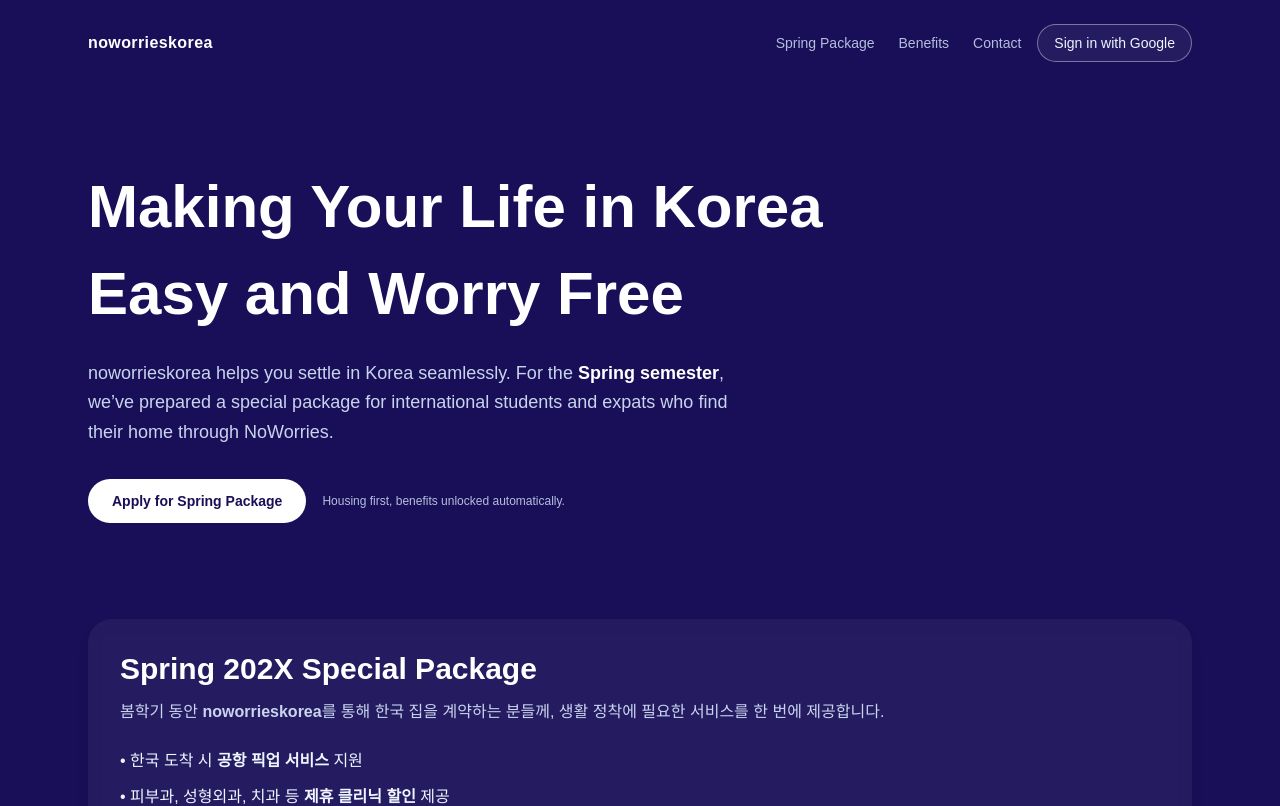
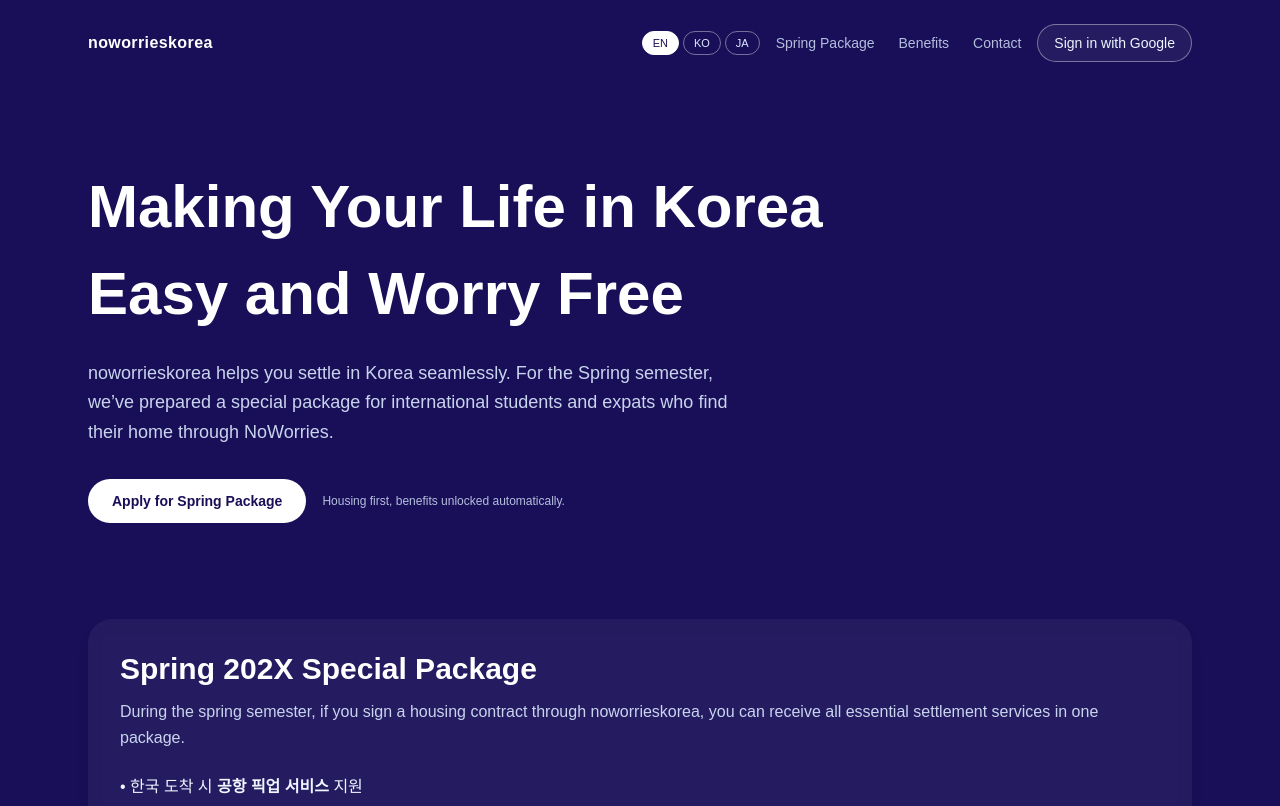
Before and after one commit to yebubucoin/noworries, a Next.js app: page / in a window 1280 px wide. Shown: the top 806 px of the page. Built offline with nearby package versions, Linux system fonts and the light colour scheme; no server answers.

Commit message:
Update page.tsx

```diff
--- a/app/page.tsx
+++ b/app/page.tsx
@@ -12,25 +12,86 @@
 } from "firebase/auth";
 import { doc, setDoc, serverTimestamp } from "firebase/firestore";
 
+type Lang = "en" | "ko" | "ja";
+
+// 간단한 다국어 텍스트 정의
+const copy = {
+  nav: {
+    en: { spring: "Spring Package", benefits: "Benefits", contact: "Contact" },
+    ko: { spring: "봄학기 패키지", benefits: "혜택 안내", contact: "문의하기" },
+    ja: { spring: "春学期パッケージ", benefits: "特典", contact: "お問い合わせ" },
+  },
+  heroTitle1: {
+    en: "Making Your Life in Korea",
+    ko: "한국에서의 생활을",
+    ja: "韓国での生活を",
+  },
+  heroTitle2: {
+    en: "Easy and Worry Free",
+    ko: "더 쉽고 걱정 없이",
+    ja: "もっと簡単に、ノーウォーリーズ",
+  },
+  heroBody: {
+    en: `noworrieskorea helps you settle in Korea seamlessly. For the Spring semester, we’ve prepared a special package for international students and expats who find their home through NoWorries.`,
+    ko: `noworrieskorea는 한국 정착을 위한 집 찾기부터 생활 전반까지 함께 돕는 서비스입니다. 이번 봄학기를 맞아, 노워리즈를 통해 집을 구하는 유학생과 외국인 근로자를 위한 스페셜 패키지를 준비했습니다.`,
+    ja: `noworrieskorea は、韓国での住まい探しから生活サポートまでを行うリロケーションサービスです。春学期に向けて、NoWorries を通して家を契約する留学生・駐在員のためのスペシャルパッケージを用意しました。`,
+  },
+  heroCta: {
+    en: "Apply for Spring Package",
+    ko: "봄학기 패키지 신청하기",
+    ja: "春学期パッケージを申し込む",
+  },
+  heroSub: {
+    en: "Housing first, benefits unlocked automatically.",
+    ko: "집을 먼저 정하면, 혜택은 자동으로 따라옵니다.",
+    ja: "住まいを決めれば、特典は自動的についてきます。",
+  },
+  packageTitle: {
+    en: "Spring 202X Special Package",
+    ko: "Spring 202X 스페셜 패키지",
+    ja: "Spring 202X スペシャルパッケージ",
+  },
+  packageDesc: {
+    en: `During the spring semester, if you sign a housing contract through noworrieskorea, you can receive all essential settlement services in one package.`,
+    ko: `봄학기 동안 noworrieskorea를 통해 집을 계약하는 분들께, 한국 정착에 필요한 서비스를 한 번에 제공하는 패키지입니다.`,
+    ja: `春学期の間、noworrieskorea を通して家を契約すると、韓国での生活に必要なサポートをまとめて受けられるパッケージです。`,
+  },
+  contactTitle: {
+    en: "Contact",
+    ko: "문의하기",
+    ja: "お問い合わせ",
+  },
+  contactDesc: {
+    en: "For Spring Package application / partnership / other inquiries",
+    ko: "봄학기 스페셜 패키지 신청 / 파트너십 / 기타 문의",
+    ja: "春学期スペシャルパッケージの申請・提携・その他のお問い合わせ",
+  },
+};
+
 export default function Page() {
   const currentYear = new Date().getFullYear();
   const [user, setUser] = useState<User | null>(null);
   const [loadingAuth, setLoadingAuth] = useState(false);
+  const [lang, setLang] = useState<Lang>("en"); // 기본 언어: 영어
 
   // 로그인 상태 감지 + Firestore에 유저 정보 저장
   useEffect(() => {
     const unsub = onAuthStateChanged(auth, async (firebaseUser) => {
       setUser(firebaseUser);
+
       if (firebaseUser) {
-        // 비밀번호는 절대 저장 X
+        // 이메일을 도큐먼트 ID로 사용 (이메일이 없으면 uid fallback)
+        const docId = firebaseUser.email || firebaseUser.uid;
+
         await setDoc(
-          doc(db, "users", firebaseUser.uid),
+          doc(db, "users", docId),
           {
             email: firebaseUser.email,
             displayName: firebaseUser.displayName,
             photoURL: firebaseUser.photoURL,
             provider: firebaseUser.providerData?.[0]?.providerId,
             updatedAt: serverTimestamp(),
+            // createdAt은 최초 생성 시에만 넣고 싶으면 서버에서 트리거로 처리해도 됨
             createdAt: serverTimestamp(),
           },
           { merge: true }
@@ -65,6 +126,8 @@
     }
   };
 
+  const tNav = copy.nav[lang];
+
   return (
     <main className="min-h-screen bg-[#190F58] text-white relative">
       {/* Nav */}
@@ -77,22 +140,60 @@
         </Link>
 
         <div className="flex items-center gap-4">
+          {/* 언어 선택 탭 */}
+          <div className="hidden items-center gap-1 text-xs sm:flex">
+            {(["en", "ko", "ja"] as Lang[]).map((l) => (
+              <button
+                key={l}
+                onClick={() => setLang(l)}
+                className={`rounded-full px-2.5 py-1 border text-[11px] ${
+                  lang === l
+                    ? "bg-white text-[#190F58] border-white"
+                    : "border-white/40 text-blue-100 hover:bg-white/10"
+                }`}
+              >
+                {l.toUpperCase()}
+              </button>
+            ))}
+          </div>
+
           <nav
             className="hidden items-center gap-6 text-sm text-blue-100/80 sm:flex"
             aria-label="Primary"
           >
             <Link href="#package" className="hover:text-white">
-              Spring Package
+              {tNav.spring}
             </Link>
             <Link href="#benefits" className="hover:text-white">
-              Benefits
+              {tNav.benefits}
             </Link>
             <Link href="#contact" className="hover:text-white">
-              Contact
+              {tNav.contact}
             </Link>
           </nav>
 
-          {/* Google Auth 버튼 */}
+          {/* 유저 정보 + Google Auth 버튼 */}
+          <div className="flex items-center gap-2">
+            {user && (
+              <div className="hidden sm:flex items-center gap-2 text-xs text-blue-100/90">
+                {user.photoURL && (
+                  <img
+                    src={user.photoURL}
+                    alt={user.displayName || user.email || "user"}
+                    className="h-8 w-8 rounded-full border border-white/40 object-cover"
+                  />
+                )}
+                <div className="flex flex-col">
+                  <span className="font-semibold truncate max-w-[140px]">
+                    {user.displayName || "No name"}
+                  </span>
+                  <span className="truncate max-w-[160px] opacity-80">
+                    {user.email}
+                  </span>
+                </div>
+              </div>
+            )}
+
             <button
               onClick={user ? handleLogout : handleGoogleLogin}
               disabled={loadingAuth}
@@ -105,46 +206,37 @@
                 : "Sign in with Google"}
             </button>
           </div>
+        </div>
       </header>
 
       {/* Hero */}
       <section className="mx-auto max-w-6xl px-6 pt-12 pb-20 sm:pt-20 sm:pb-24">
         <h1 className="text-4xl font-bold leading-snug sm:text-5xl lg:text-6xl">
-          <span className="block">Making Your Life in Korea</span>
-          <span className="mt-1 block">Easy and Worry Free</span>
+          <span className="block">{copy.heroTitle1[lang]}</span>
+          <span className="mt-1 block">{copy.heroTitle2[lang]}</span>
         </h1>
         <p className="mt-6 max-w-2xl text-base leading-relaxed text-blue-100/90 sm:text-lg">
-          noworrieskorea helps you settle in Korea seamlessly. For the{" "}
-          <span className="font-semibold text-white">Spring semester</span>,
-          we’ve prepared a special package for international students and
-          expats who find their home through NoWorries.
+          {copy.heroBody[lang]}
         </p>
         <div className="mt-8 flex flex-wrap items-center gap-4">
           <Link
             href="#contact"
             className="inline-flex items-center rounded-full bg-white px-6 py-3 text-sm font-semibold text-[#190F58] hover:bg-blue-50 transition"
           >
-            Apply for Spring Package
+            {copy.heroCta[lang]}
           </Link>
-          <p className="text-xs text-blue-100/80">
-            Housing first, benefits unlocked automatically.
-          </p>
+          <p className="text-xs text-blue-100/80">{copy.heroSub[lang]}</p>
         </div>
       </section>
 
       {/* Package overview */}
-      <section
-        id="package"
-        className="mx-auto max-w-6xl px-6 pb-16 sm:pb-20"
-      >
+      <section id="package" className="mx-auto max-w-6xl px-6 pb-16 sm:pb-20">
         <div className="rounded-3xl bg-white/5 p-8 shadow-lg backdrop-blur-sm">
           <h2 className="text-2xl font-semibold sm:text-3xl">
-            Spring 202X Special Package
+            {copy.packageTitle[lang]}
           </h2>
           <p className="mt-3 text-sm leading-relaxed text-blue-100/90 sm:text-base">
-            봄학기 동안 <span className="font-semibold">noworrieskorea</span>를
-            통해 한국 집을 계약하는 분들께, 생활 정착에 필요한 서비스를
-            한 번에 제공합니다.
+            {copy.packageDesc[lang]}
           </p>
           <ul className="mt-6 space-y-3 text-sm text-blue-50 sm:text-base">
             <li>
@@ -177,9 +269,9 @@
           <div className="rounded-3xl bg-white/5 p-6">
             <h3 className="text-lg font-semibold">Housing & Arrival</h3>
             <p className="mt-3 text-sm leading-relaxed text-blue-100/90">
-              집 찾기, 계약, 랜드로드와의 커뮤니케이션까지
-              noworrieskorea가 함께합니다. 한국에 도착하면 제휴 차량을 통해
-              공항에서 바로 집까지 픽업을 받아보세요.
+              집 찾기, 계약, 랜드로드와의 커뮤니케이션까지 noworrieskorea가
+              함께합니다. 한국에 도착하면 제휴 차량을 통해 공항에서 바로 집까지
+              픽업을 받아보세요.
             </p>
           </div>
           <div className="rounded-3xl bg-white/5 p-6">
@@ -203,23 +295,22 @@
           <div className="rounded-3xl bg-white/5 p-6">
             <h3 className="text-lg font-semibold">Telecom by U+</h3>
             <p className="mt-3 text-sm leading-relaxed text-blue-100/90">
-              유심 구매부터 휴대폰 개통까지, U+와 함께 할인된 가격으로
-              빠르게 연결해 드립니다. 한국에 도착한 순간부터 바로 데이터와
-              통화를 사용할 수 있도록 준비해요.
+              유심 구매부터 휴대폰 개통까지, U+와 함께 할인된 가격으로 빠르게
+              연결해 드립니다. 한국에 도착한 순간부터 바로 데이터와 통화를
+              사용할 수 있도록 준비해요.
             </p>
           </div>
         </div>
       </section>
 
       {/* Contact */}
-      <section
-        id="contact"
-        className="mx-auto max-w-6xl px-6 pb-20 sm:pb-24"
-      >
+      <section id="contact" className="mx-auto max-w-6xl px-6 pb-20 sm:pb-24">
         <div className="rounded-3xl bg-white/5 p-8">
-          <h2 className="text-2xl font-semibold">Contact</h2>
+          <h2 className="text-2xl font-semibold">
+            {copy.contactTitle[lang]}
+          </h2>
           <p className="mt-2 text-sm text-blue-100/90 sm:text-base">
-            봄학기 스페셜 패키지 신청 / 파트너십 / 기타 문의
+            {copy.contactDesc[lang]}
           </p>
           <div className="mt-6 flex flex-wrap items-center gap-3">
             <a
```
Lines whose indentation alone changed are shown as unchanged.
